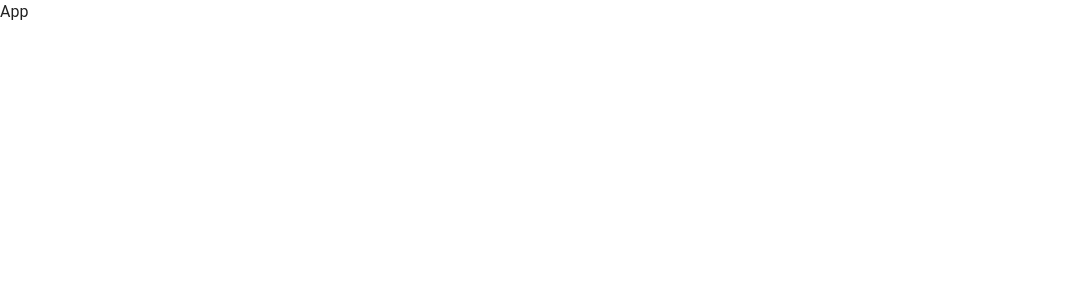
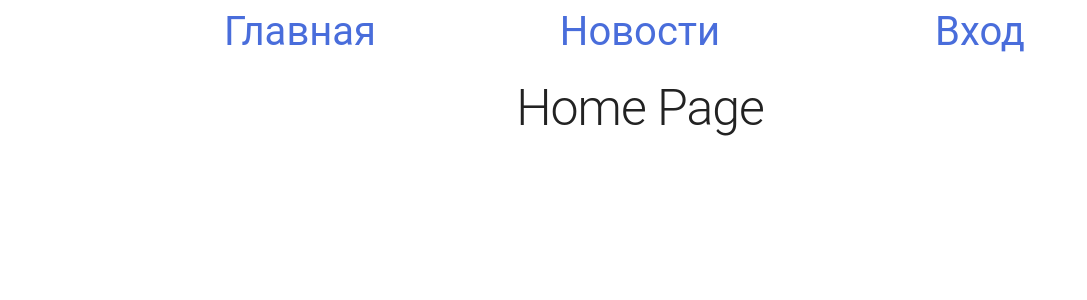
Before and after one commit to michaellux/profilance-group-project, a React (Create React App) app: page / in a window 1280 px wide. Shown: the top 300 px of the page, without its empty margins (0-1087 px from the left). Built offline with nearby package versions, Linux system fonts and the light colour scheme.

Commit message:
add primary navigation

```diff
--- a/src/components/app/app.js
+++ b/src/components/app/app.js
@@ -1,8 +1,25 @@
 import React from 'react';
+import { Route, Switch } from 'react-router-dom';
+import Header from '../header';
+import { HomePage, NewsPage } from '../pages';
 import './app.css';
 
 const App = () => {
-  return <div>App</div>;
+  return (
+    <div class="container">
+    <Header />
+    <Switch>
+      <Route
+        path="/"
+        component={HomePage}
+        exact />
+      <Route
+        path="/news"
+        component={NewsPage}
+        exact />
+    </Switch>
+    </div>
+  )
 };
 
 export default App;
--- /dev/null
+++ b/src/components/header/header.css
@@ -0,0 +1,8 @@
+.header {
+  margin-top: 2rem;
+}
+.menu__item {
+  text-align: center;
+  font-size: 4rem;
+  list-style-type: none;
+}
--- /dev/null
+++ b/src/components/header/header.js
@@ -0,0 +1,26 @@
+import React from 'react';
+import { Link } from 'react-router-dom';
+
+import './header.css';
+
+const Header = () => {
+  return (
+    <header className="header">
+      <nav className="header__nav navigation">
+        <ul className="navigation__menu row">
+          <li className="menu__item menu__mainpage col col--4">
+            <Link class="menu__itemlink itemlink" to="/">Главная</Link>
+          </li>
+          <li className="menu__item menu__newspage col col--4">
+            <Link class="menu__itemlink itemlink" to="/news">Новости</Link>
+          </li>
+          <li className="menu__item menu__loginpage col col--4">
+            <Link class="menu__itemlink itemlink" to="/login">Вход</Link>
+          </li>
+        </ul>
+      </nav>
+    </header>
+  );
+};
+
+export default Header;
--- /dev/null
+++ b/src/components/header/index.js
@@ -0,0 +1,3 @@
+import Header from './header';
+
+export default Header;
```
